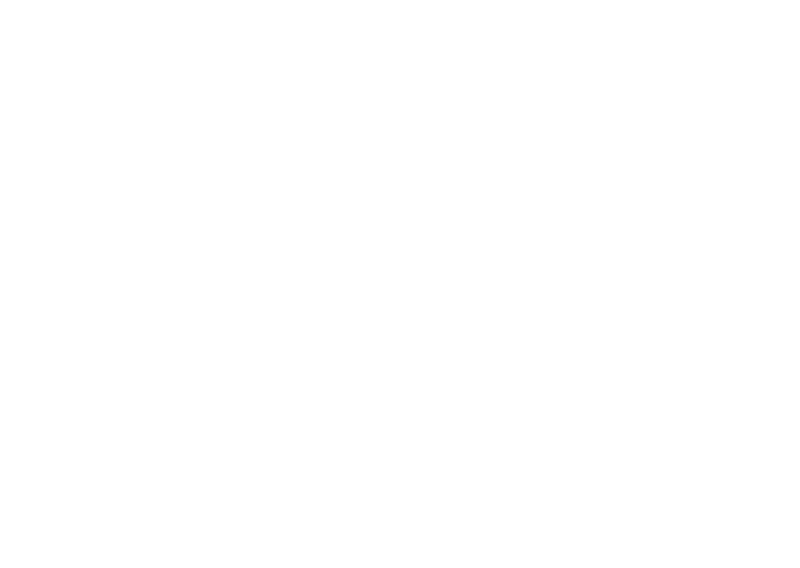
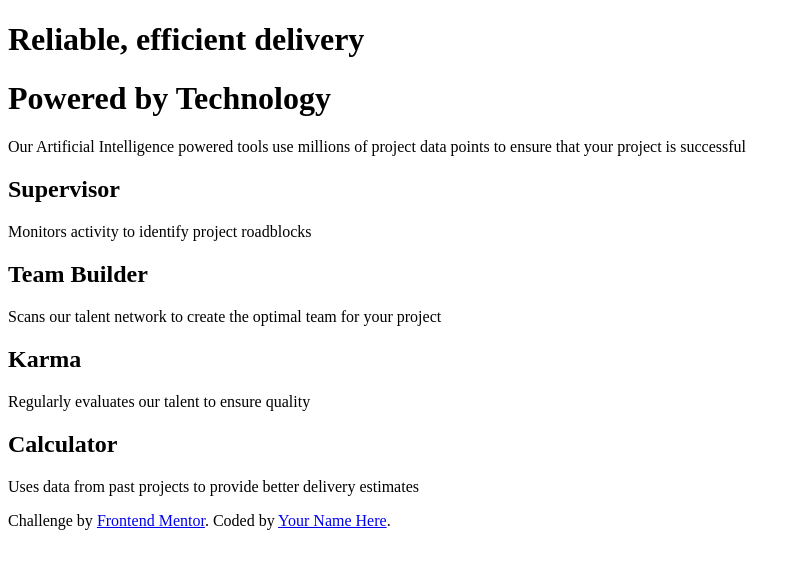
Before and after one commit to philliperod/four_cards_practice, a plain HTML site: page index.html in a window 1280 px wide. Shown: the whole page, without its empty margins (0-800 px from the left). Drawn offline with Linux system fonts and the light colour scheme.

Commit message:
added images, structured html file, created partial sass files

```diff
--- a/index.html
+++ b/index.html
@@ -6,5 +6,40 @@
     <meta http-equiv="X-UA-Compatible" content="ie=edge" />
     <title>Four Cards</title>
   </head>
-  <body></body>
+  <body>
+    <header>
+      <h1>Reliable, efficient delivery</h1>
+      <h1>Powered by Technology</h1>
+      <p>
+        Our Artificial Intelligence powered tools use millions of project data points to ensure that your project is
+        successful
+      </p>
+    </header>
+    <section>
+      <div class="container">
+        <div class="card_one">
+          <h2>Supervisor</h2>
+          <p>Monitors activity to identify project roadblocks</p>
+        </div>
+        <div class="card_two">
+          <h2>Team Builder</h2>
+          <p>Scans our talent network to create the optimal team for your project</p>
+        </div>
+        <div class="card_three">
+          <h2>Karma</h2>
+          <p>Regularly evaluates our talent to ensure quality</p>
+        </div>
+        <div class="card_four">
+          <h2>Calculator</h2>
+          <p>Uses data from past projects to provide better delivery estimates</p>
+        </div>
+      </div>
+    </section>
+    <footer>
+      <p class="attribution">
+        Challenge by <a href="https://www.frontendmentor.io?ref=challenge" target="_blank">Frontend Mentor</a>. Coded by
+        <a href="#">Your Name Here</a>.
+      </p>
+    </footer>
+  </body>
 </html>
```
Also changed, not shown: dist/css/images/favicon-32x32.png (added), dist/css/images/icon-calculator.svg (added), dist/css/images/icon-karma.svg (added), dist/css/images/icon-supervisor.svg (added), dist/css/images/icon-team-builder.svg (added), dist/scss/_container.scss (added), dist/scss/_variables.scss (added), 3 other files.
